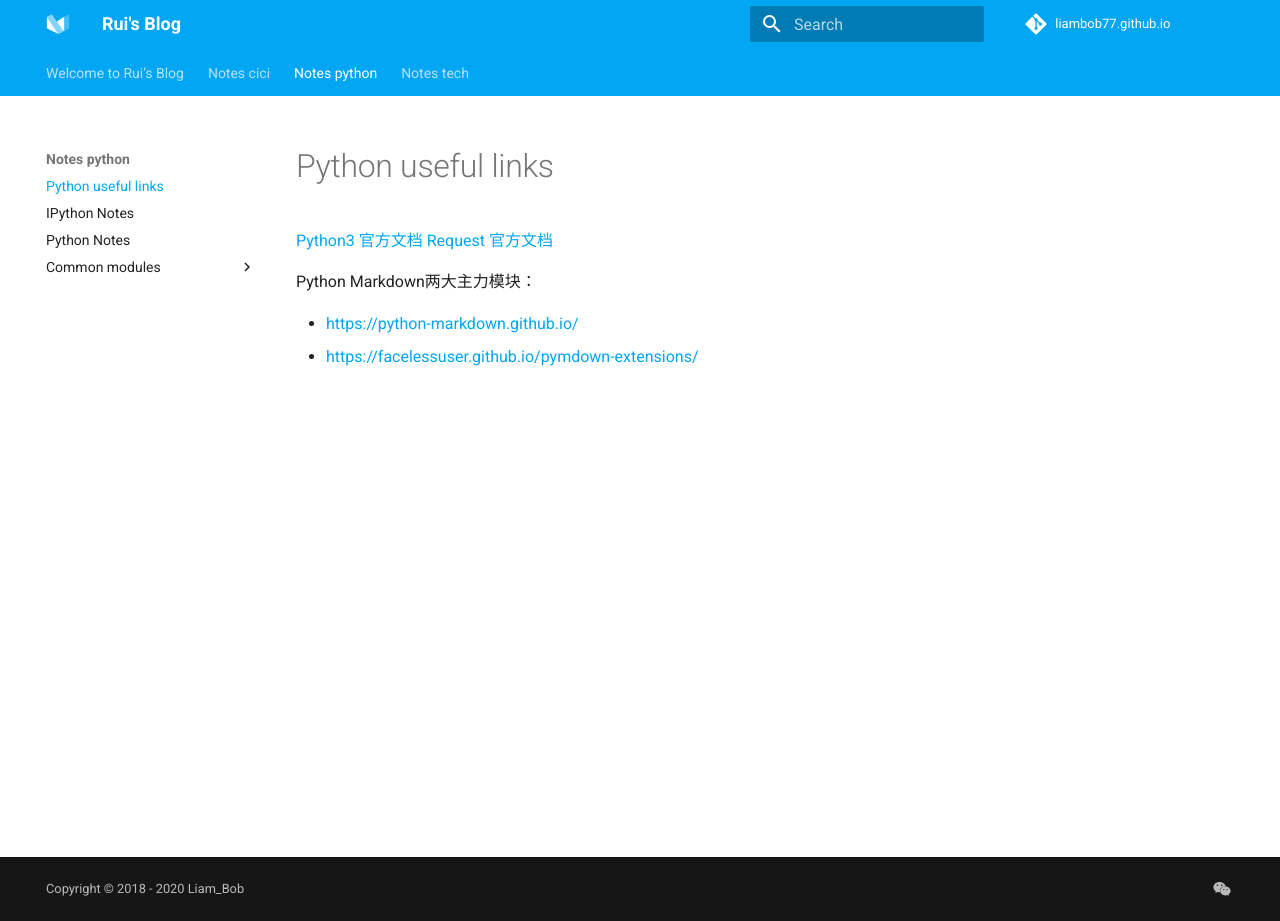
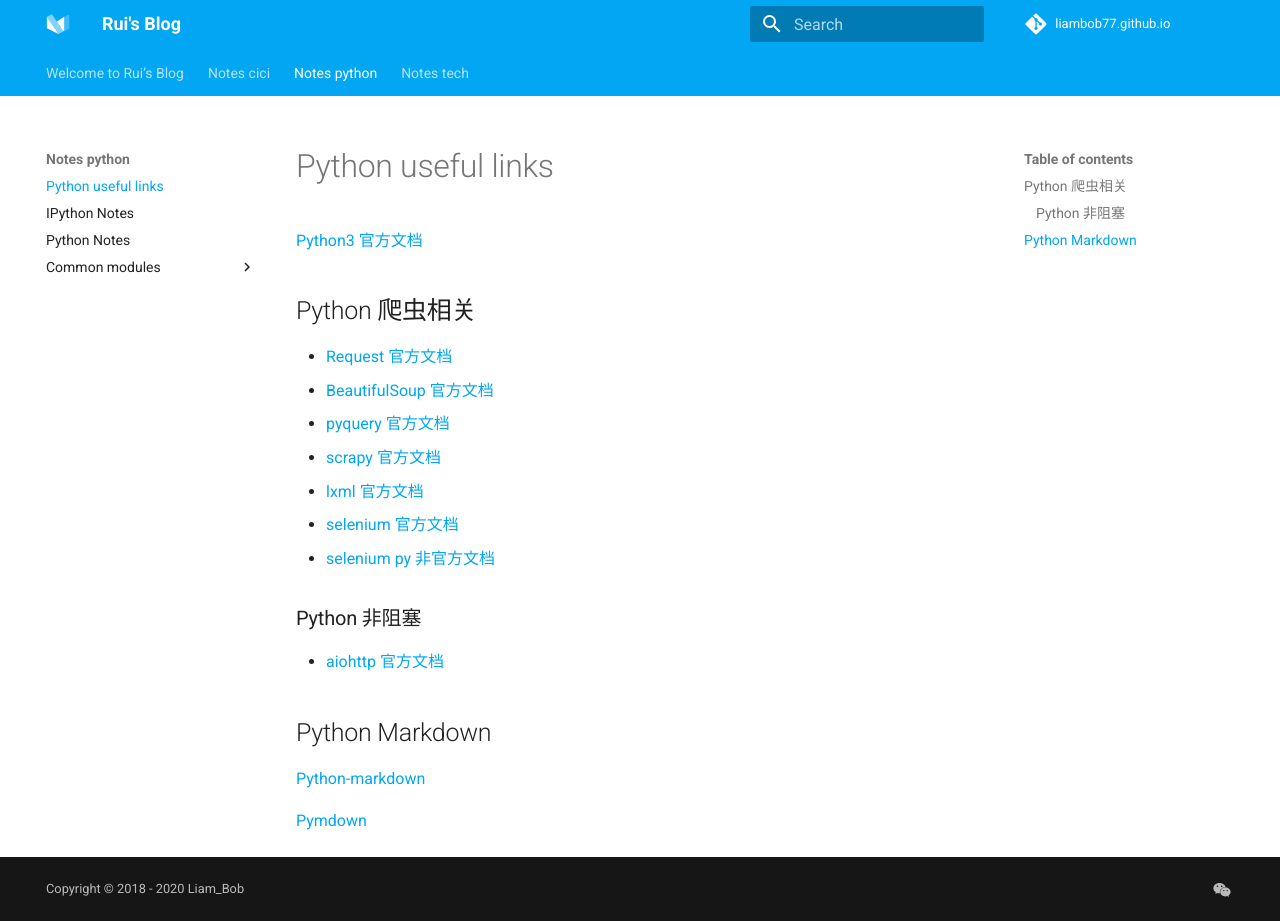
Before and after one commit to liambob77/ruihan.tech, an MkDocs documentation site: the page built from docs/notes_python/index.md, in a window 1280 px wide and 921 px high. Built offline with MkDocs 1.6.1 and Material for MkDocs 9.7.7, drawn with Linux system fonts in a browser that asks for light colours; comment, search, counter and statistics services are not loaded.

Commit message:
Update index.md

```diff
--- a/docs/notes_python/index.md
+++ b/docs/notes_python/index.md
@@ -1,9 +1,23 @@
 # Python useful links
 
 [Python3 官方文档](https://docs.python.org/zh-cn/3/)
-[Request 官方文档](https://requests.readthedocs.io/en/master/)
 
-Python Markdown两大主力模块：
+## Python 爬虫相关
 
-- <https://python-markdown.github.io/>
-- <https://facelessuser.github.io/pymdown-extensions/>
+- [Request 官方文档](https://requests.readthedocs.io/en/master/)
+- [BeautifulSoup 官方文档](https://www.crummy.com/software/BeautifulSoup/bs4/doc/)
+- [pyquery 官方文档](https://pyquery.readthedocs.io/en/latest/)
+- [scrapy 官方文档](https://docs.scrapy.org/en/latest/index.html)
+- [lxml 官方文档](https://lxml.de/index.html)
+- [selenium 官方文档](https://www.selenium.dev/documentation/en/)
+- [selenium py 非官方文档](https://selenium-python.readthedocs.io/)
+
+### Python 非阻塞
+
+- [aiohttp 官方文档](https://docs.aiohttp.org/en/stable/)
+
+## Python Markdown
+
+[Python-markdown](https://python-markdown.github.io/)
+
+[Pymdown](https://facelessuser.github.io/pymdown-extensions/)
```
